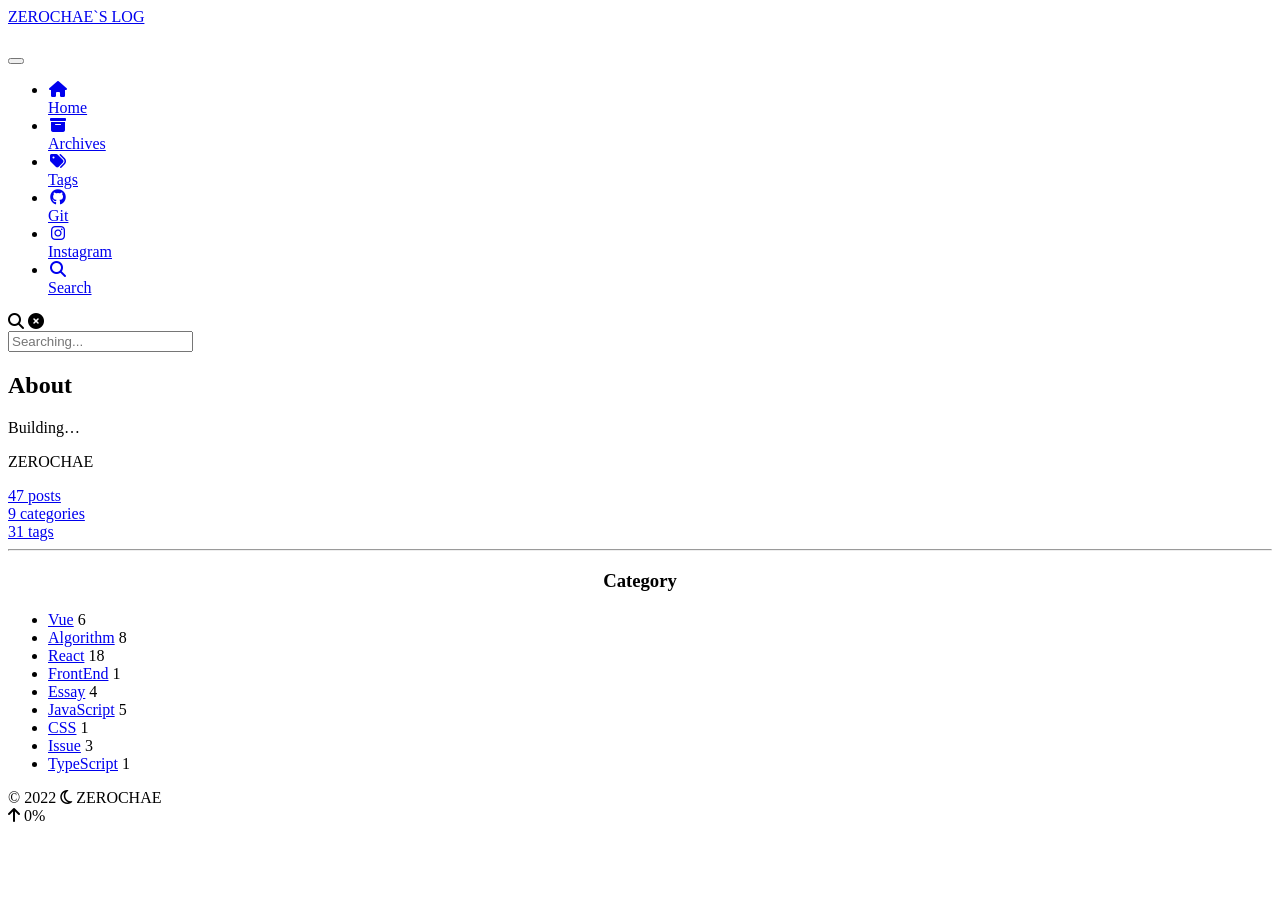
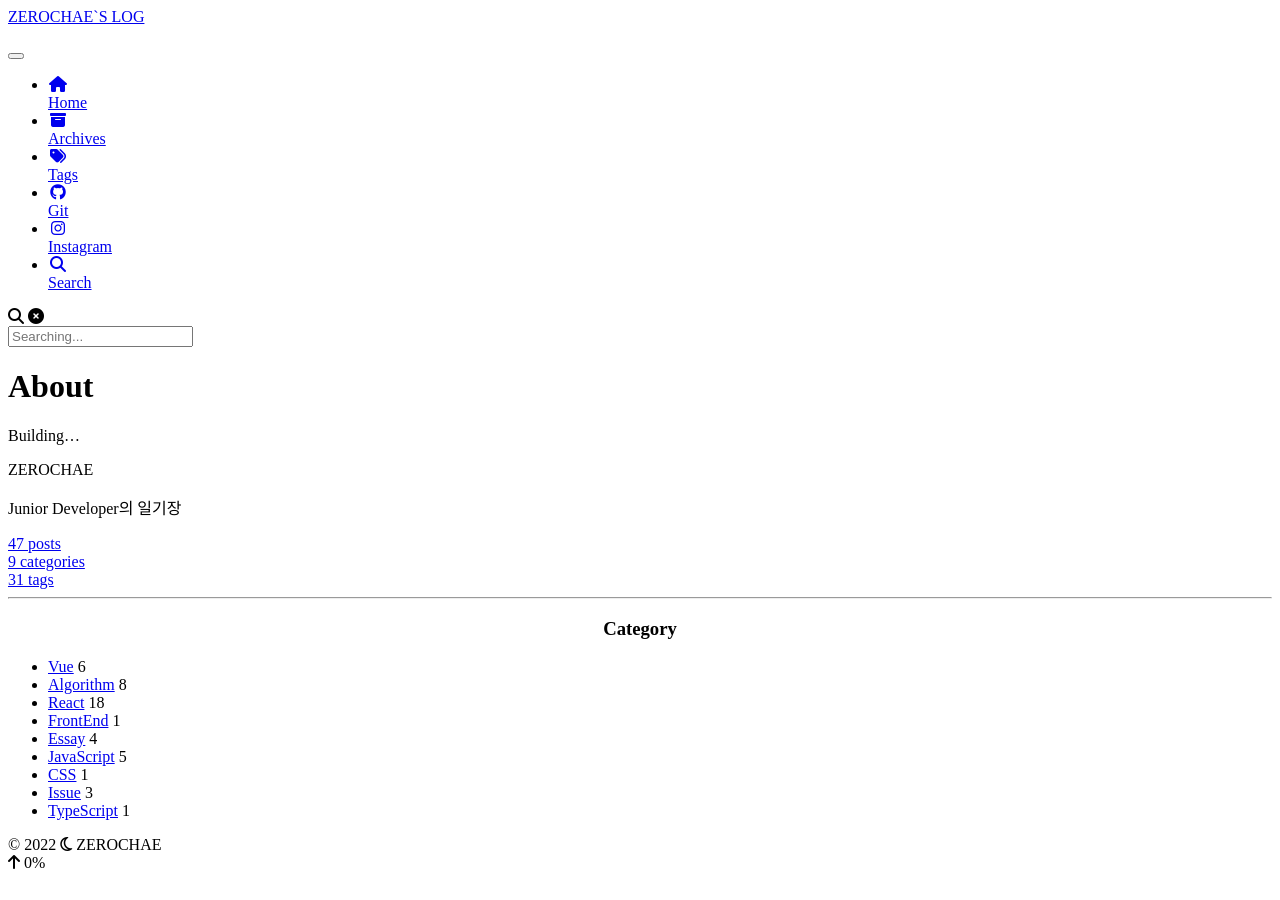
Before and after one commit to zerochae/zerochae.github.io, a Jekyll site: the page built from about/index.md, in a window 1280 px wide. Built offline with Jekyll 4.4.1, drawn with Linux system fonts in a browser that asks for light colours; nearby versions of some CDN libraries; some web fonts are replaced; library files that are not in the unit come from our copies; comment, search, counter and statistics services are not loaded; part of the change alters nothing that is shown.

```diff
--- a/_config.yml
+++ b/_config.yml
@@ -116,7 +116,7 @@ copyright: false
 canonical: true
 
 # Change headers hierarchy on site-subtitle (will be main site description) and on all post/pages titles for better SEO-optimization.
-seo: true
+seo: false
 
 # If true, will add site-subtitle to index page, added in jekyll config.
 # subtitle: Subtitle
```
